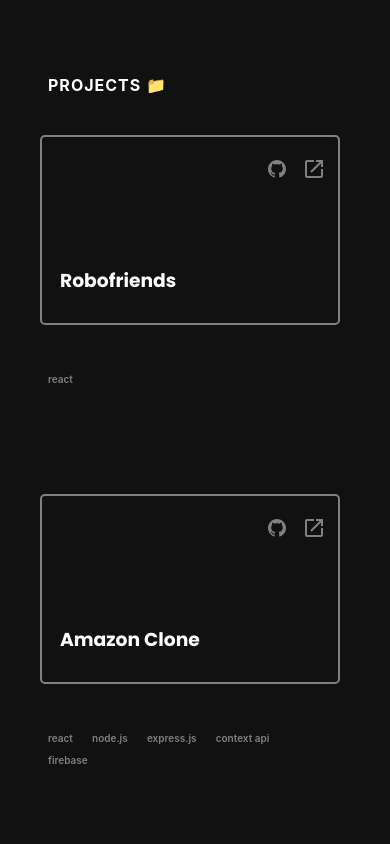
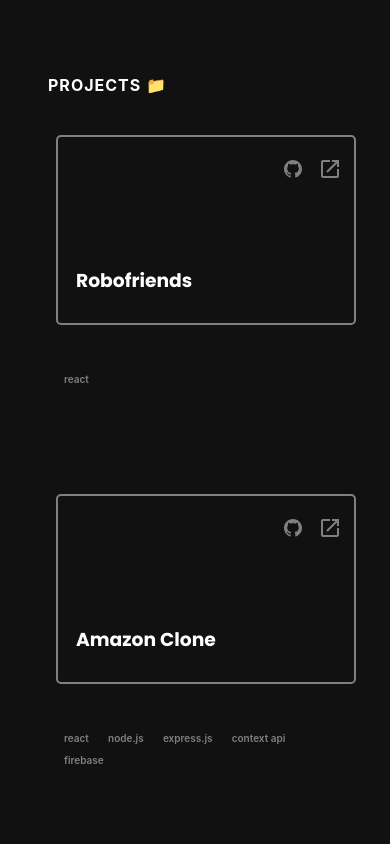
Before and after one commit to sambabib/portfoliov3, a React (Create React App) app: page /projects in a window 390 px wide. Shown: the part 840-1684 px from the top of the page. Built offline with nearby package versions, Linux system fonts and the light colour scheme.

Commit message:
fixed margin... v2

```diff
--- a/src/Components/Projects/Projects.scss
+++ b/src/Components/Projects/Projects.scss
@@ -45,7 +45,7 @@
     @media (max-width: 468px) {
       width: 100%;
       gap: 3.6rem;
-      margin: 1rem !important;
+      margin: 2rem !important;
     }
 
     @media (width: 768px) {
```
